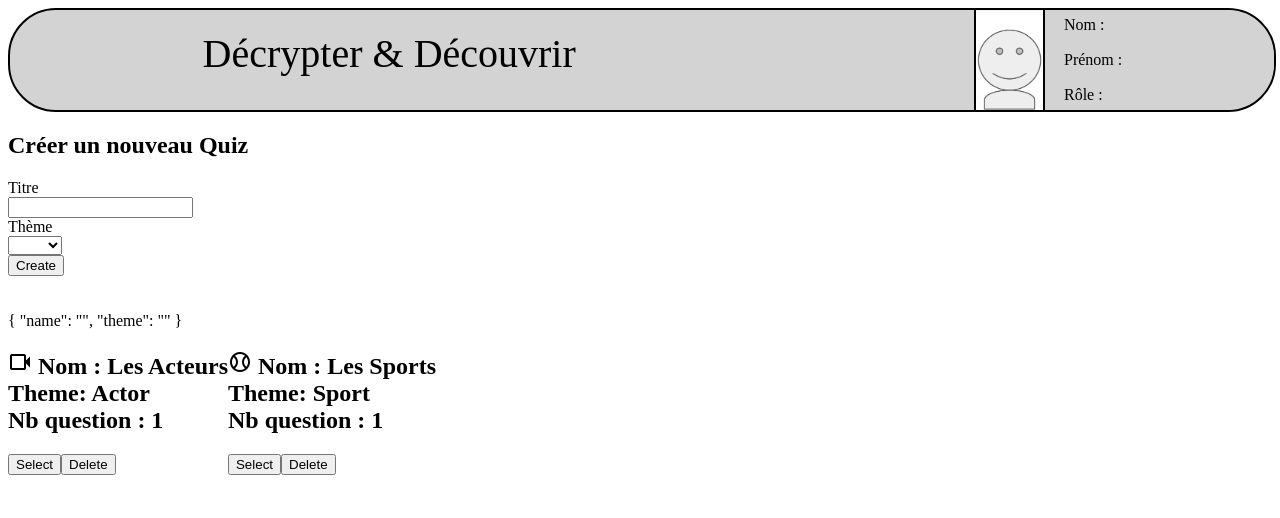
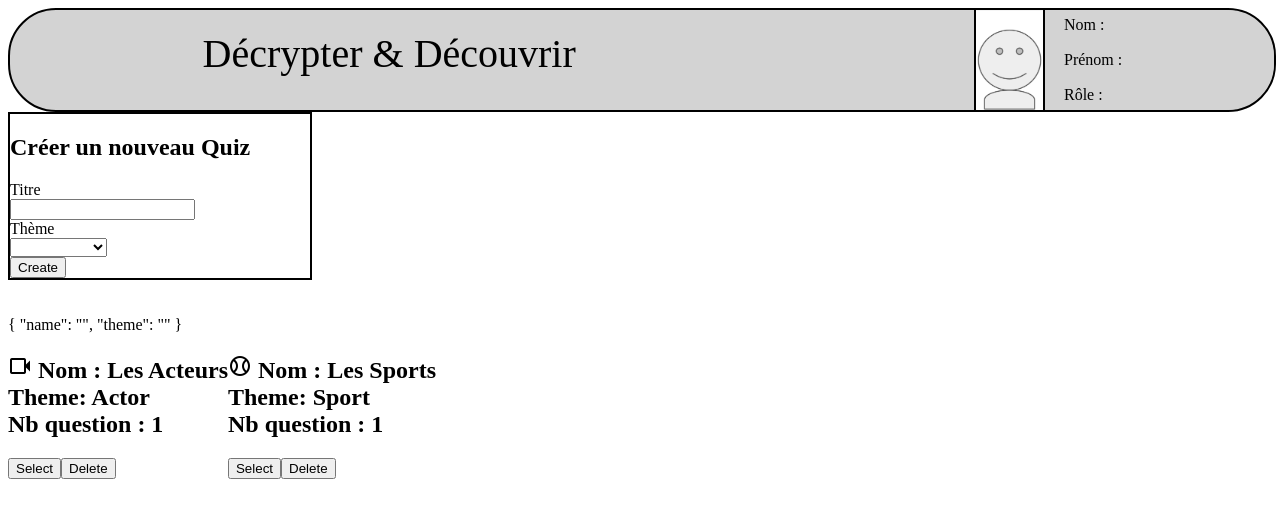
Before and after one commit to 2019-2020-ps6/2023-2024-ps6-dndeveloppers, an Angular app in the folder front-end/: page /app-choix-quiz in a window 1280 px wide. Shown: the top 518 px of the page. Built offline with nearby package versions, Linux system fonts and the light colour scheme.

Commit message:
#13 #14 #15 #16 feat ajout/supp/select de quiz

```diff
--- a/front-end/src/app/app.component.html
+++ b/front-end/src/app/app.component.html
@@ -1,6 +1,11 @@
 <div class="main-content">
-    <app-profil class="profil"></app-profil>
+    <app-profil></app-profil>
     <app-create-quiz></app-create-quiz>
     <app-list-quiz></app-list-quiz>
-    <!-- pour voir un quiz :      <app-all-quiz ></app-all-quiz>      -->
+
+
+    <!-- pour voir profil :               <app-profil></app-profil>                -->
+    <!-- pour voir le form de quiz :      <app-create-quiz></app-create-quiz>      -->
+    <!-- pour voir le choix des quiz :    <app-list-quiz></app-list-quiz>          -->
+    <!-- pour voir un quiz :              <app-all-quiz ></app-all-quiz>           -->
 </div>
--- a/front-end/src/app/createQuiz/createQuiz.component.scss
+++ b/front-end/src/app/createQuiz/createQuiz.component.scss
@@ -0,0 +1,4 @@
+.card {
+    width: 300px;
+    border: solid black 2px;
+}
--- a/front-end/src/app/createQuiz/createQuiz.component.ts
+++ b/front-end/src/app/createQuiz/createQuiz.component.ts
@@ -10,28 +10,16 @@ import { Quiz } from '../../models/quiz.model';
   styleUrls: ['./createQuiz.component.scss']
 })
 export class CreateQuizComponent implements OnInit {
-
-  // Note: We are using here ReactiveForms to create our form. Be careful when you look for some documentation to
-  // avoid TemplateDrivenForm (another type of form)
-
-  /**
-   * QuizForm: Object which manages the form in our component.
-   * More information about Reactive Forms: https://angular.io/guide/reactive-forms#step-1-creating-a-formgroup-instance
-   */
   public quizForm: FormGroup;
 
   constructor(public formBuilder: FormBuilder, public quizService: QuizService) {
-    // Form creation
     this.quizForm = this.formBuilder.group({
       name: [''],
       theme: [''],
     });
-    // You can also add validators to your inputs such as required, maxlength or even create your own validator!
-    // More information: https://angular.io/guide/reactive-forms#simple-form-validation
-    // Advanced validation: https://angular.io/guide/form-validation#reactive-form-validation
   }
 
-  public THEME_LIST: string[] = ['Actor', 'Sport'];
+  public THEME_LIST: string[] = ['Histoire', 'Géographie','Personnalité','Politique','Faune','Flore','Objet','Quotidien','Sport','Musique'];
 
   ngOnInit() {
   }
```
Also changed, not shown: front-end/src/app/quiz/choixQuiz/choixQuiz.component.ts (+0 -7 lines).
